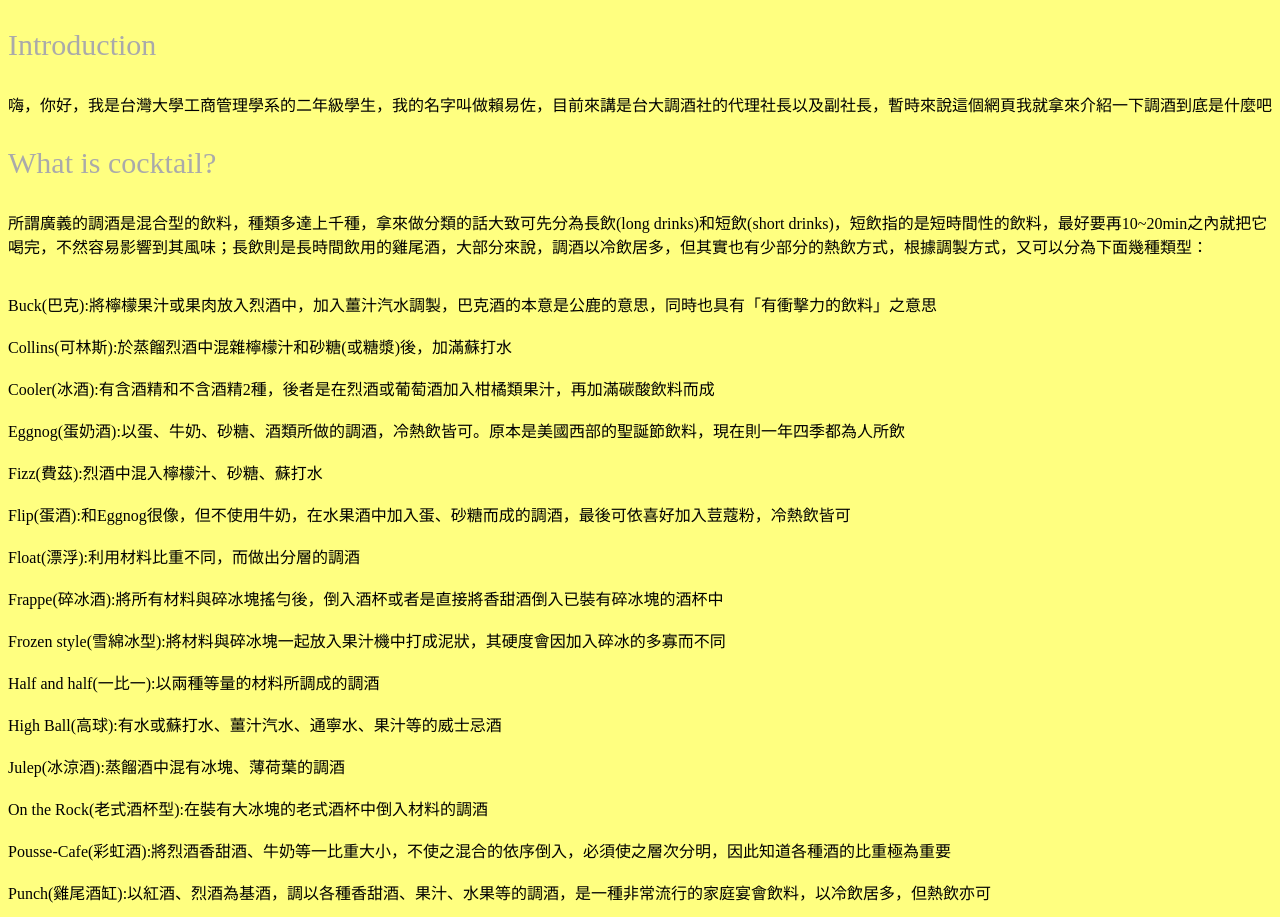
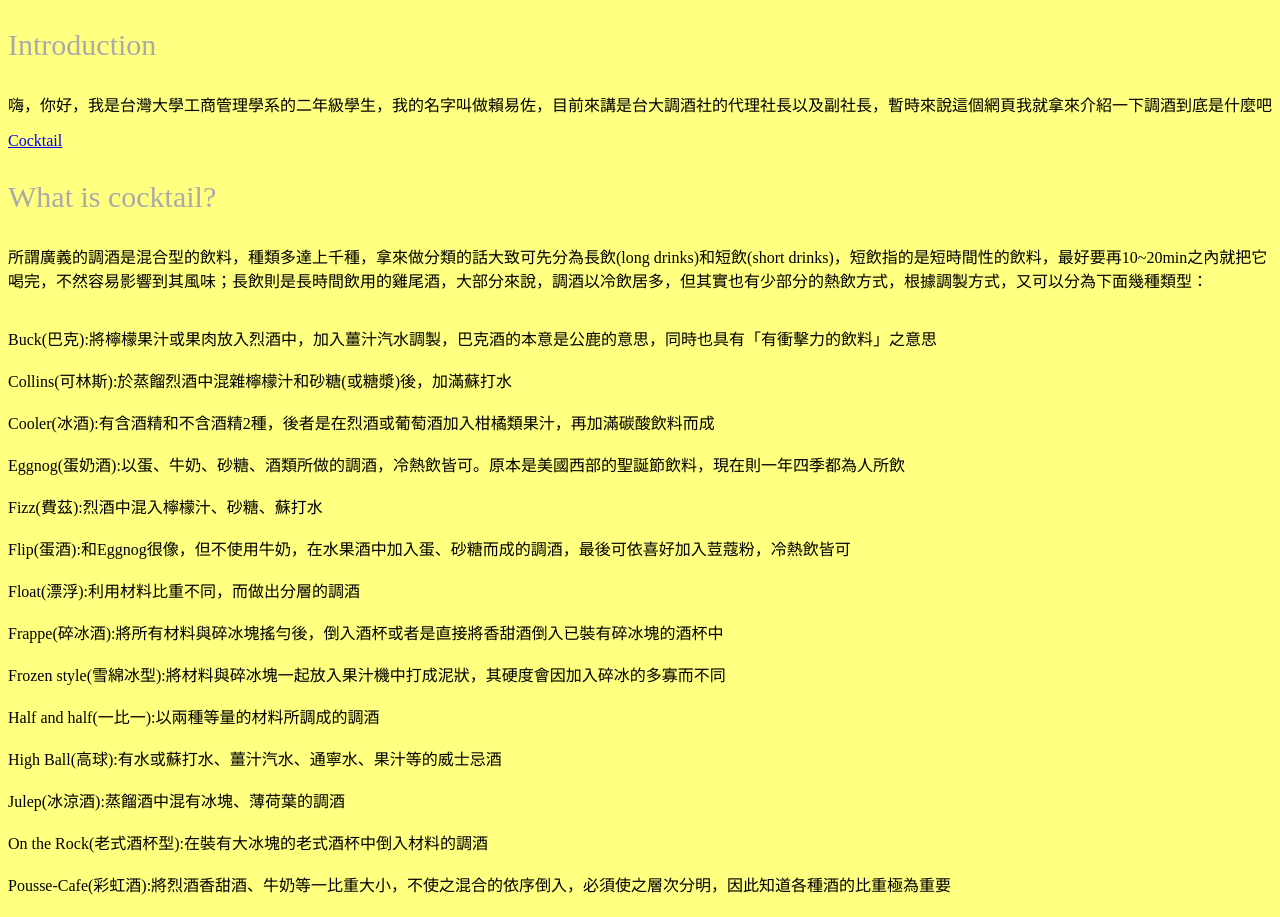
Before and after one commit to rezoy0012/rezoy0012.github.io, a plain HTML site: page index.html in a window 1280 px wide. Shown: the part 786-1703 px from the top of the page. Drawn offline with Linux system fonts and the light colour scheme.

Commit message:
cocktail4

```diff
--- a/index.html
+++ b/index.html
@@ -40,6 +40,7 @@
 		<p>嗨，你好，我是台灣大學工商管理學系的二年級學生，我的名字叫做賴易佐，目前來講是台大調酒社的代理社長以及副社長，暫時來說這個網頁我就拿來介紹一下調酒到底是什麼吧</p>
 		</div>
 		<div class = "section-1">
+			<a href = ".\cocktail.html">Cocktail</a>
 			<p>What is cocktail?</p>
 		</div>
 		<div class = "message">
```
